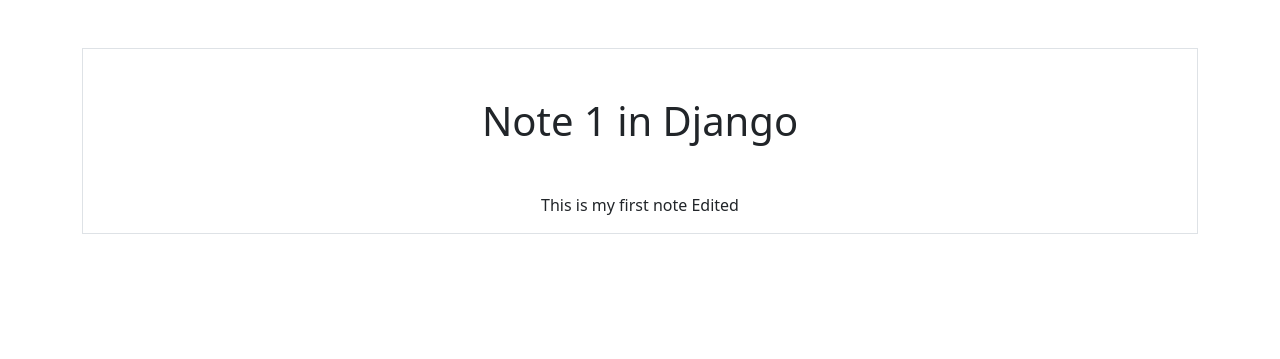
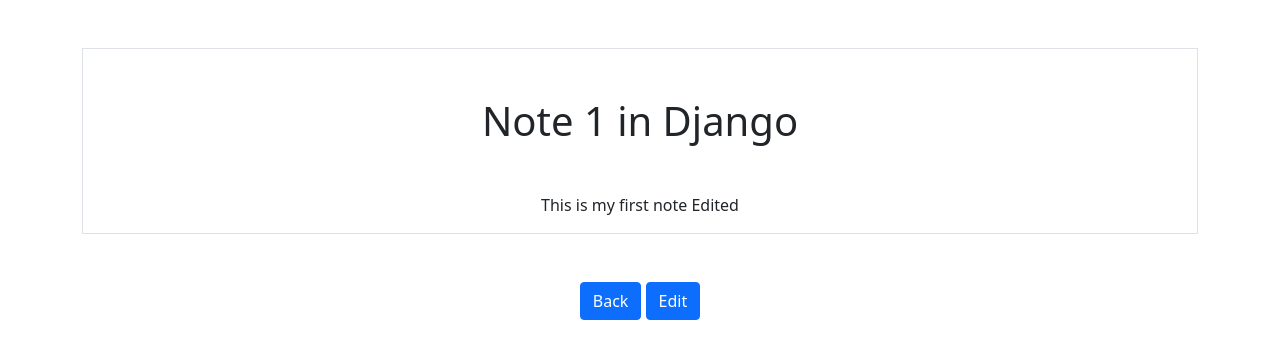
Before and after one commit to Mathenge-Alex/Notes, a Django app: page /notes/1 in a window 1280 px wide. Shown: the top 359 px of the page. Run offline with Django 4.2, Linux system fonts and the light colour scheme; data comes from the database, SQL or seed files in the repository; both versions use the stored data as it was after the commit.

Commit message:
Feat: CRUD (Update): Add back, edit, and cancel-edit functionalities.

```diff
--- a/notes/templates/notes/notes_detail.html
+++ b/notes/templates/notes/notes_detail.html
@@ -6,6 +6,7 @@
 
     <p>{{note.note}} </p>
 </div>
-
+<a href="{% url 'notes.list' %} " class="btn btn-primary my-5">Back</a>
+<a href="{% url 'notes.update' pk=note.id %} " class="btn btn-primary my-5">Edit</a>
 
 {% endblock %}
--- a/notes/templates/notes/notes_form.html
+++ b/notes/templates/notes/notes_form.html
@@ -1,7 +1,7 @@
 {% extends 'base.html' %}
 
 {% block content %}
-    <form action="{% url 'notes.new' %}" method='POST'>{% csrf_token %}
+    <form method='POST'>{% csrf_token %}
         {{ form }}
         <button type="submit" class="btn btn-primary my-5">Submit</button>
     </form>
@@ -10,5 +10,6 @@
     {{form.errors.title.as_text}}
 </div>
 {% endif %}
+<a href="{% url 'notes.list' %}" class="btn btn-secondary">Cancel</a>
 
 {% endblock %}
--- a/notes/urls.py
+++ b/notes/urls.py
@@ -5,5 +5,6 @@ from . import views
 urlpatterns = [
     path('notes', views.NotesListView.as_view(), name="notes.list"),
     path('notes/<int:pk>', views.NotesDetailView.as_view(), name="notes.detail"),
+    path('notes/<int:pk>/edit', views.NotesUpdateView.as_view(), name="notes.update"),
     path('notes/new', views.NotesCreateView.as_view(), name="notes.new"),
 ]
--- a/notes/views.py
+++ b/notes/views.py
@@ -1,24 +1,27 @@
 from django.shortcuts import render
 from django.http import Http404
-from django.views.generic import ListView, CreateView, DetailView
+from django.views.generic import ListView, CreateView, DetailView, UpdateView
 
 from .models import Notes
 from .forms import NotesForm
 
+# Creating View
 class NotesCreateView(CreateView):
     model = Notes
     form_class = NotesForm
     success_url = '/smart/notes'
 
+# Listing View
 class NotesListView(ListView):
     model = Notes
     context_object_name = 'notes'
     template_name: str = 'notes/notes_list.html'  # Can include it or not if the standard naming is followed
 
-
-# def list(request):
-#     all_notes = Notes.objects.all()
-#     return render(request, 'notes/notes_list.html', {'notes': all_notes})
+# Updating View
+class NotesUpdateView(UpdateView):
+    model = Notes
+    form_class = NotesForm
+    success_url = '/smart/notes'
 
 
 class NotesDetailView(DetailView):
@@ -26,11 +29,3 @@ class NotesDetailView(DetailView):
     context_object_name = 'note'
     # template_name: str = 'notes/notes_detail.html'
     #  # No template name . . .. standard naming saved us
-
-
-# def detail(request, pk):
-#     try:
-#         note = Notes.objects.get(pk=pk)
-#     except Notes.DoesNotExist:
-#         raise Http404("Note doesn't exist")
-#     return render(request, 'notes/notes_detail.html', {'note': note})
```
Also changed, not shown: db.sqlite3.
